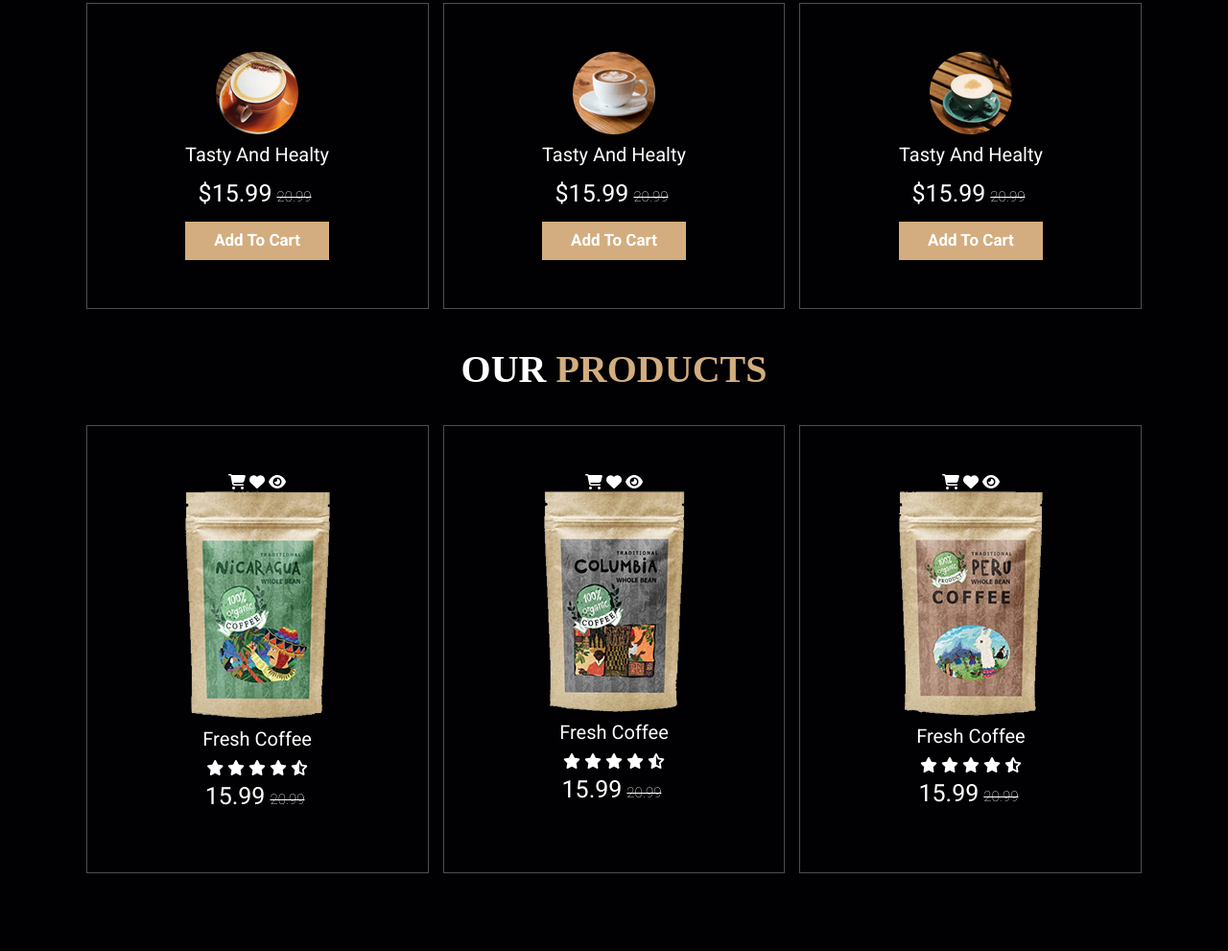
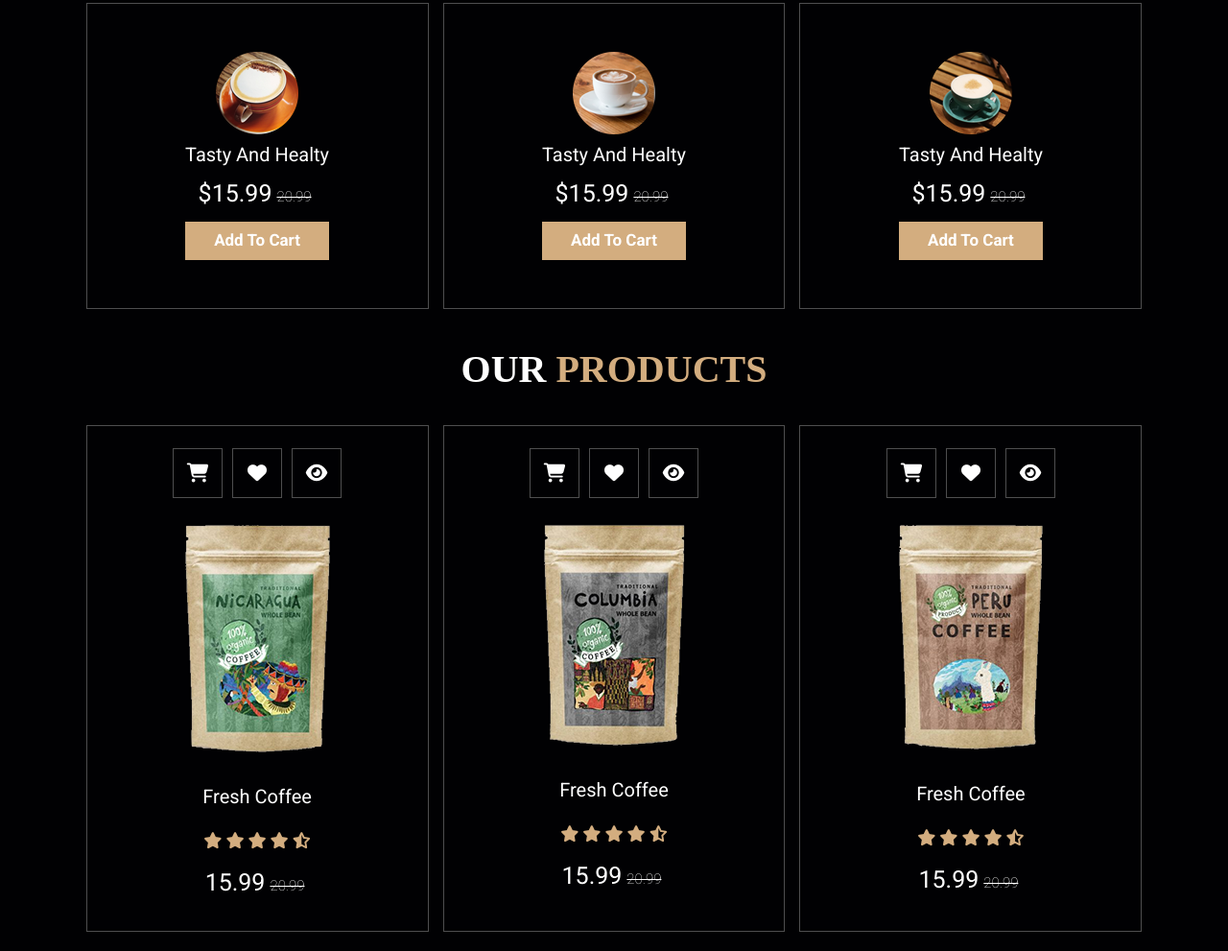
Before and after one commit to yukimiyake0607/coffeeshop, a plain HTML site: page index.html in a window 1280 px wide. Shown: the part 1823-2814 px from the top of the page at 96% size. Before the commit the page ends 2753 px from the top, so only its background shows below. Drawn offline with nearby package versions, Linux system fonts and the light colour scheme; files that its build step writes are made by us from their sources; files whose address does not match are found by name.

Commit message:
背景が白くなる、paddingを20pxにするスタイルを追加

```diff
--- a/scss/_boxes.scss
+++ b/scss/_boxes.scss
@@ -7,6 +7,17 @@
         text-align: center;
         border: 1px solid $border;
         font-family: 'Roboto', sans-serif;
+    }
+    &__item_bg_white {
+        transition: .3s;
+        &:hover {
+            background-color: #fff;
+            color: $bg-c;
+            transition: .3s;
+        }
+    }
+    &__item_padding {
+        padding: 20px;
     }
     &__title {
         font-size: 2rem;
@@ -23,4 +34,24 @@
             padding: 0 5px;
         }
     }
+    &__icons {
+        a {
+            height: 50px;
+            width: 50px;
+            font-size: 2rem;
+            line-height: 50px;
+            border: 1px solid $border;
+            margin: 3px;
+        }
+    }
+    &__img {
+        padding: 25px 0;
+    }
+    &__stars {
+        padding: 15px;
+        i {
+            font-size: 1.7rem;
+            color: $sub-color;
+        }
+    }
 }
```
